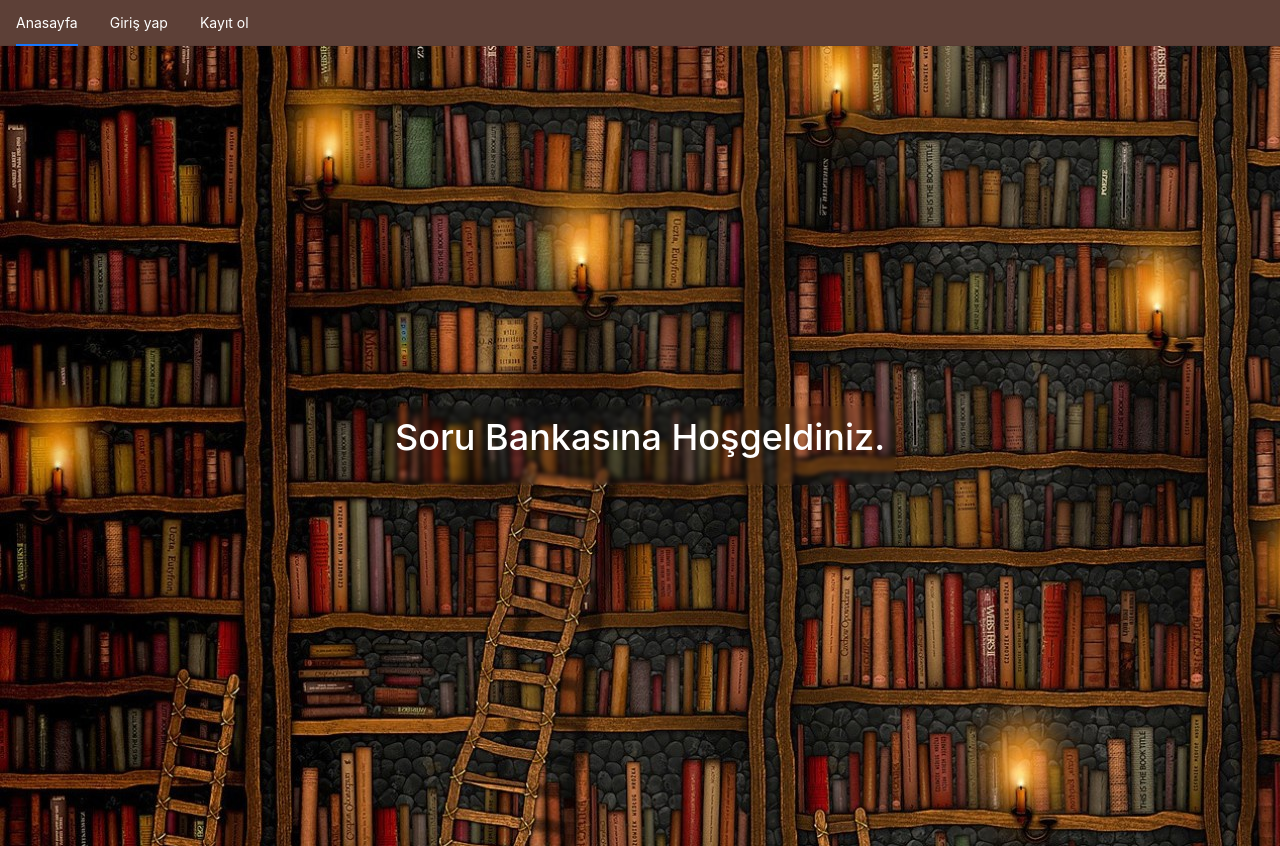
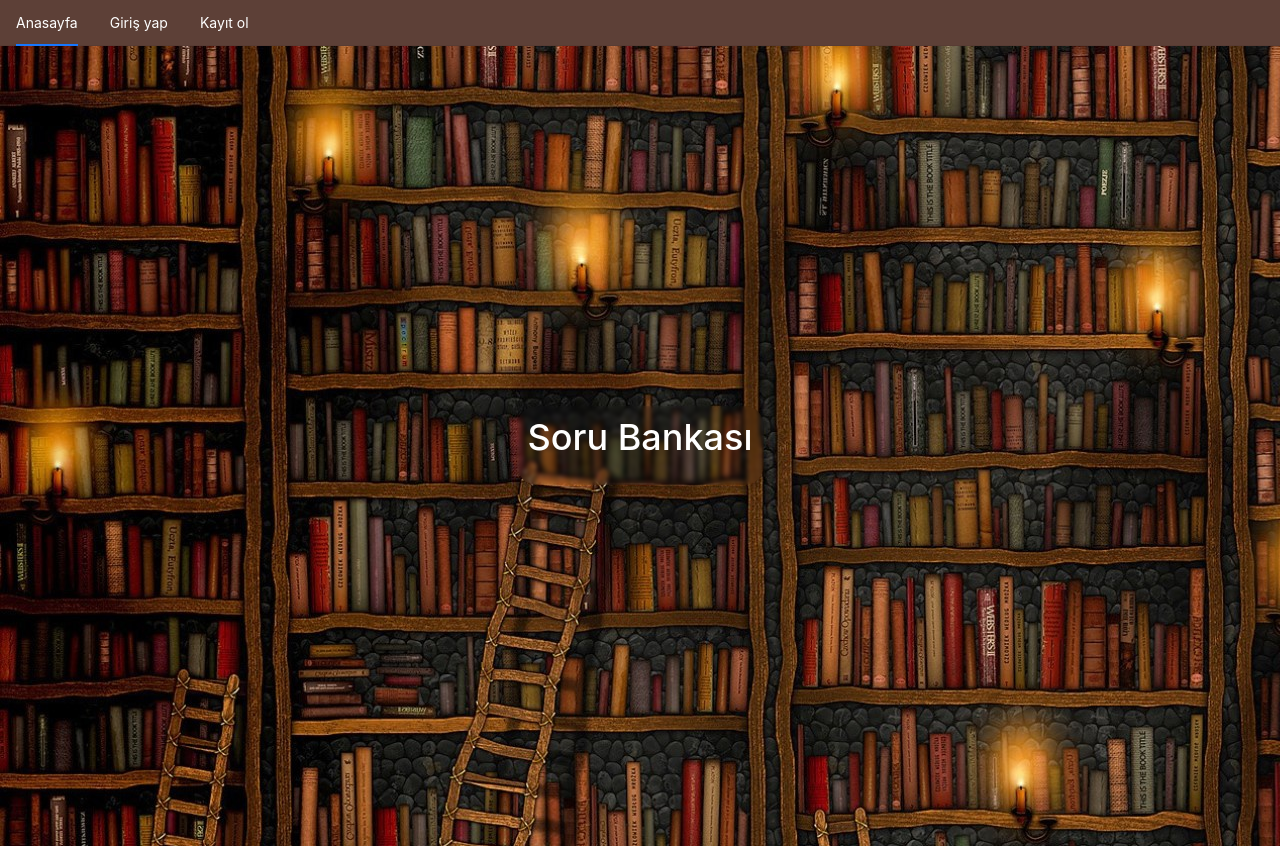
Before and after one commit to Azadkl/sorubankasi, a React (Create React App) app: page / in a window 1280 px wide. Built offline with nearby package versions, Linux system fonts and the light colour scheme.

Commit message:
proje bitti

```diff
--- a/src/pages/Home.css
+++ b/src/pages/Home.css
@@ -7,7 +7,7 @@
   min-height: 28px;
   margin: 2px ;
   text-align: center;
-  animation: fadeIn 1s ease; /* Sayfa yüklendiğinde fadeIn animasyonu */
+  animation: fadeIn 1s ease;
   position: relative;
   /* border: 2px solid rgba(255, 255, 255, .5); */
   border-radius: 20px;
@@ -20,7 +20,7 @@
 
 .title {
   font-size: 36px;
-  color: #ffffff; /* Parlak mavi tonu */
+  color: #ffffff;
   margin-bottom: 16px;
-  text-align: center; /* Başlık ile açıklama arasındaki boşluğu azalttım */
+  text-align: center;
 }
--- a/src/pages/Home.js
+++ b/src/pages/Home.js
@@ -1,6 +1,6 @@
 import React from "react";
 import { Layout } from "antd";
-import "./Home.css"; // CSS dosyasını import ediyoruz
+import "./Home.css";
 
 const { Content} = Layout;
 
@@ -9,7 +9,7 @@ function Home() {
     <Layout className="layout" style={{ minHeight: '100vh' }}>
       <Content style={{ display: 'flex', justifyContent: 'center', alignItems: 'center' }}>
         <div className="site-layout-content">
-          <h1 className="title">Soru Bankasına Hoşgeldiniz.</h1>
+          <h1 className="title">Soru Bankası</h1>
         </div>
       </Content>
     </Layout>
--- a/src/pages/Login.css
+++ b/src/pages/Login.css
@@ -1,5 +1,5 @@
 .body {
-  background-color: #5D4037; /* Açık gri tonu */
+  background-color: #5D4037;
   padding: 20px;
   border-radius: 8px;
   box-shadow: 0 4px 8px rgba(221, 216, 216, 0.1);
--- a/src/pages/Login.js
+++ b/src/pages/Login.js
@@ -2,7 +2,7 @@ import React, { useState, useEffect } from "react";
 import { Form, Input, Button, Layout, notification } from "antd";
 import axios from "axios";
 import { useNavigate } from "react-router-dom";
-import "./Login.css"; // CSS dosyasını import ediyoruz
+import "./Login.css";
 
 const { Content } = Layout;
 
--- a/src/pages/Register.js
+++ b/src/pages/Register.js
@@ -1,6 +1,6 @@
 import React from 'react';
 import { Form, Input, Button, Select, Layout, notification } from 'antd';
-import './Register.css'; // CSS dosyasını import ediyoruz
+import './Register.css';
 
 const { Content } = Layout;
 const { Option } = Select;
@@ -11,13 +11,11 @@ function Register() {
   const onFinish = async (values) => {
     const { username, password, role } = values;
 
-    // Veri doğrulaması
+
     if (!username || !password || !role) {
-      notification.error({ message: 'Please fill in all fields!' });
+      notification.error({ message: 'Lütfen boş yerleri doldurunuz!' });
       return;
     }
-
-    // API isteği için gerekli ayarlar
     var myHeaders = new Headers();
     myHeaders.append("Content-Type", "application/json");
     var requestOptions = {
@@ -33,10 +31,10 @@ function Register() {
 
       if (response.ok) {
         notification.success({ message: 'Kayıt Başarılı!' });
-        console.log(result);  // Debug: API yanıtını konsola yazdır
+        console.log(result);
       } else {
-        notification.error({ message: 'Registration failed!' });
-        console.error('Registration failed:', result);  // Debug: Hata durumunda konsola yazdır
+        notification.error({ message: 'Kayıt Başarısız!' });
+        console.error('Registration failed:', result);
       }
     } catch (error) {
       console.error('Registration error:', error);
--- a/src/pages/StudentDashboard.css
+++ b/src/pages/StudentDashboard.css
@@ -9,10 +9,10 @@
     .List-student {
     width: 100%;
     max-width: 600px;
-    background-color: #616a62; /* Beyaz arka plan */
+    background-color: #616a62;
     padding: 20px;
     border-radius: 8px;
-    box-shadow: 0 0 10px rgba(0, 0, 0, 0.1); /* Hafif gölge */
+    box-shadow: 0 0 10px rgba(0, 0, 0, 0.1);
     margin-bottom: 20px;
 
   }
@@ -20,6 +20,6 @@
   .ListItem-student {
     padding: 10px;
     margin-bottom: 10px;
-    background-color: #ffffff; /* Hafif gri ton */
+    background-color: #ffffff;
     border-radius: 6px;
   }
--- a/src/pages/TeacherDashboard.css
+++ b/src/pages/TeacherDashboard.css
@@ -7,47 +7,45 @@
     background-color: #8D6E63;
   }
 
-  /* Başlık */
+
   h1 {
-    color: #ffffff; /* Mavi renk */
+    color: #ffffff;
     text-align: center;
     margin-bottom: 20px;
     font-weight: bold;
   }
 
-  /* Formlar */
+
   .Form {
     width: 100%;
     max-width: 600px;
-    background-color: #5D4037; /* Beyaz arka plan */
+    background-color: #5D4037;
     padding: 20px;
     border-radius: 8px;
-    box-shadow: 0 0 10px rgba(0, 0, 0, 0.1); /* Hafif gölge */
+    box-shadow: 0 0 10px rgba(0, 0, 0, 0.1);
     margin-bottom: 20px;
     backdrop-filter: blur(20px);
   }
 
-  /* Inputlar */
   .Input,
   .TimePicker,
   .InputNumber {
     width: 100%;
   }
 
-  /* Butonlar */
   .Button {
     width: 100%;
     background-color: black;
   }
 
-  /* Liste (sınavlar ve sorular için) */
+
   .List {
     width: 100%;
     max-width: 600px;
-    background-color: #ffffff; /* Beyaz arka plan */
+    background-color: #ffffff;
     padding: 200px;
     border-radius: 8px;
-    box-shadow: 0 0 10px rgba(0, 0, 0, 0.1); /* Hafif gölge */
+    box-shadow: 0 0 10px rgba(0, 0, 0, 0.1);
     margin-bottom: 20px;
     /* background-image: url(/src/assets/tekstury-seryy-fon-textures.jpg); */
   }
@@ -55,12 +53,12 @@
   .ListItem {
     padding: 100px;
     margin-bottom: 10px;
-    background-color: #fafafa; /* Hafif gri ton */
+    background-color: #fafafa;
     border-radius: 6px;
   }
 
   .ListItem div {
-    color: #555555; /* Gri renk */
+    color: #555555;
 
   }
 
@@ -81,7 +79,7 @@
     margin-bottom: 5px;
   }
 
-  /* Responsiveness */
+
   @media (max-width: 768px) {
     .Form,
     .List {
```
Also changed, not shown: src/pages/StudentDashboard.js (+4 -10 lines).
